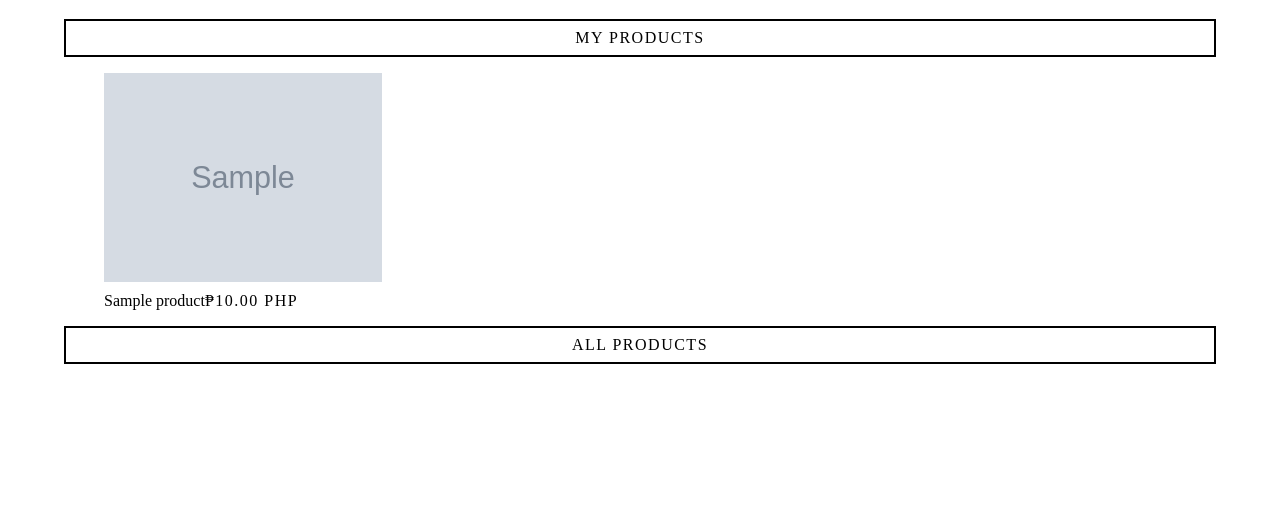
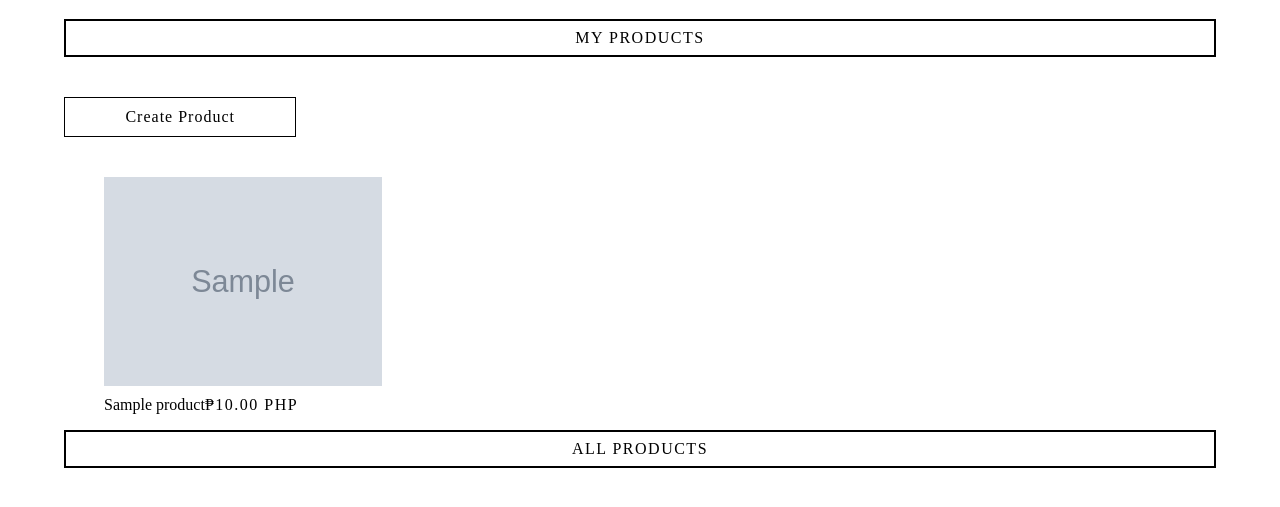
Before and after one commit to miksingsoju/A-General-Merchstore, a Django app: page /store/ in a window 1280 px wide. Shown: the part 236-743 px from the top of the page. Run offline with Django 5.2, Linux system fonts and the light colour scheme; a user stored in the database is signed in; tables that the repository leaves empty hold one stand-in row (values such as "Sample post"); grey boxes marked "Sample" are stand-in pictures.

Commit message:
Fixed Issues
Fixed the part where buyers could edit the product and owners could not edit the product

```diff
--- a/merchstore/store/templates/product_detail.html
+++ b/merchstore/store/templates/product_detail.html
@@ -17,6 +17,7 @@
     #product_info {
         display: block;
         margin-inline: 10vw;
+        min-width: 45%;
     }
 
     #price {
@@ -113,7 +114,7 @@
         <h1>{{product.name}}</h1>
         <p id="price"> ₱ {{product.price}} PHP</p>
 
-        {% if user.id == product.owner.id %}
+        {% if user == product.owner.user %}
         <div class="product_button">Edit Product</div>
 
         {% else %}
--- a/merchstore/store/templates/product_list.html
+++ b/merchstore/store/templates/product_list.html
@@ -11,6 +11,7 @@
         color: black;
         border: 2px solid black;
         padding: 8px;
+        margin-bottom: 5vh;
 
     }
     ul {
@@ -36,20 +37,31 @@
         letter-spacing: 1.5px;
     }
 
-    .add_cart {
+    .create_product {
+        border: 0.1vw solid black;
+        text-align: center;
+        padding: 10px 0 10px 0;
+        letter-spacing: 1px;
+        max-width: 20%;
+        margin-bottom: 5vh;
+    }
+
+    .add_cart{
         border: 0.1vw solid black;
         text-align: center;
         padding: 10px 30% 10px 30%;
         letter-spacing: 1px;
     }
 
-    .add_cart:hover {
+    .add_cart:hover, .create_product:hover {
         background-color: black;
         color: white;
     }
 </style>
 {%if user.is_authenticated %}
 <p class="heading"> MY PRODUCTS</p>
+<div class="create_product"> Create Product</div>
+
 
 {% for productType in productTypes %}
 <ul>
```
